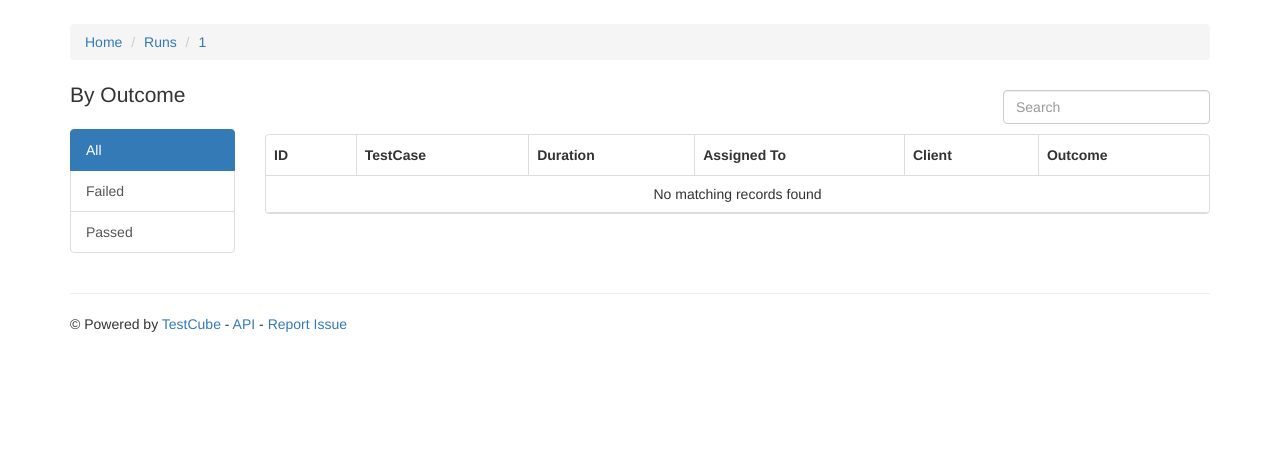
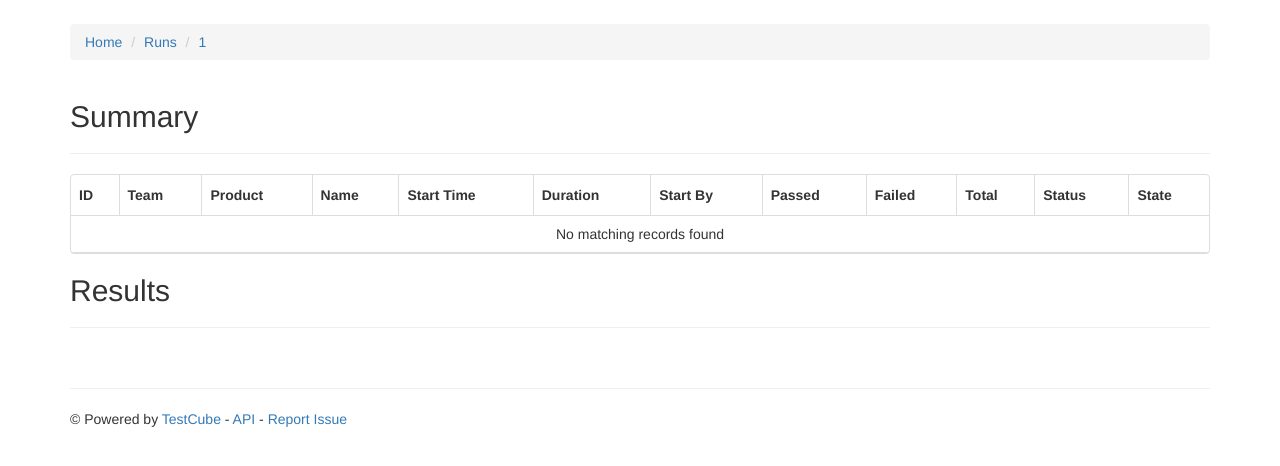
Before and after one commit to tobyqin/testcube, a Django app: page /runs/1 in a window 1280 px wide. Shown: the part 51-517 px from the top of the page. Run offline with Django 3.2, Linux system fonts and the light colour scheme; parts of the project's set-up code (start-up, migrations or seed data) failed here and were passed over; some libraries are stand-ins or nearby versions.

Commit message:
refine run detail page.

```diff
--- a/testcube/static/table-utils.js
+++ b/testcube/static/table-utils.js
@@ -24,6 +24,10 @@ function rateSorter(a, b) {
     return 0;
 }
 
+function timeFormatter(time) {
+    return moment(time).fromNow()
+}
+
 function runTableDataHandler(data) {
     my.data = data;
     let rows = data.results;
@@ -42,8 +46,12 @@ function runTablePostEvent(data) {
     $("[data-toggle='tooltip']").tooltip();
 }
 
-function resultTableDataHandler(data) {
+function runDetailSummaryDataHandler(data) {
     my.data = data;
+    return [data];
+}
+
+function runDetailPassedDataHandler(data) {
     let rows = data.results;
     for (let r of rows) {
         r.start_time = moment(r.start_time).fromNow();
@@ -51,13 +59,42 @@ function resultTableDataHandler(data) {
     return rows;
 }
 
-function resultTablePostEvent(data) {
+function runDetailFailedDataHandler(data) {
+    let rows = data.results;
+    for (let r of rows) {
+        r.start_time = moment(r.start_time).fromNow();
+    }
+    return rows;
+}
+
+function runDetailTablePostEvent(data) {
     if (data[0] === undefined) return;
-    let result = data[0];
+    let result = data[0].results[0];
     if (result.run_info) {
         let nav = `<a href="/runs/${result.run_info.id}">${result.run_info.id} - ${result.run_info.name}</a>`;
         $('#run-nav').empty().append(nav);
     }
+
+    $('#result-list').bootstrapTable({
+        data: my.data.results,
+        search: true,
+        pagination: true,
+        pageSize: 20,
+        pageList: [20, 30, 50, 100],
+        sortName: 'id',
+        sortOrder: 'desc',
+        sortable: true,
+        showFooter: false,
+        columns: [
+            {title: 'ID', field: 'id', formatter: resultIdFormatter, sortable: true},
+            {title: 'TestCase', field: 'testcase_info.name', sortable: true},
+            {title: 'Duration', field: 'duration', sortable: true},
+            {title: 'Assigned To', field: 'assigned_to', sortable: true},
+            {title: 'Client', field: 'test_client.name', sortable: true},
+            {title: 'Outcome', field: 'get_outcome_display', sortable: true}
+        ],
+        onPostBody: undefined
+    });
 }
 
 
--- a/testcube/templates/run_detail.html
+++ b/testcube/templates/run_detail.html
@@ -17,25 +17,19 @@
 
         <div id="main-content">
             <div class="row">
-                <div class="col-md-2">
-                    <p class="lead">By Outcome</p>
-                    <div class="list-group">
-                        <a href="#" class="list-group-item active">All</a>
-                        <a href="#" class="list-group-item">Failed</a>
-                        <a href="#" class="list-group-item">Passed</a>
-                    </div>
-                </div>
 
-                <div class="col-md-10">
-                    <div class="">
-                        <table id="table" class="table">
-                        </table>
-                    </div>
+                <div class="col-md-12">
+                    <h2>Summary</h2>
+                    <hr/>
+                    <table id="run-summary" class="table"></table>
+                    <h2>Results</h2>
+                    <hr/>
+                    <table id="result-list" class="table"></table>
                 </div>
             </div>
         </div>
+    </div>
 
-    </div>
 
 {% endblock %}
 
@@ -47,26 +41,28 @@
     <script>
 
         $(function () {
-            $('#table').bootstrapTable({
+            $('#run-summary').bootstrapTable({
                 url: '/api/runs/{{ run_id }}/info/',
-                responseHandler: resultTableDataHandler,
-                search: true,
-                pagination: true,
-                pageSize: 20,
-                pageList: [20, 30, 50, 100],
-                sortName: 'id',
-                sortOrder: 'desc',
+                responseHandler: runDetailSummaryDataHandler,
+                search: false,
+                pagination: false,
                 sortable: true,
                 showFooter: false,
                 columns: [
-                    {title: 'ID', field: 'id', formatter: resultIdFormatter, sortable: true},
-                    {title: 'TestCase', field: 'testcase_info.name', sortable: true},
-                    {title: 'Duration', field: 'duration', sortable: true},
-                    {title: 'Assigned To', field: 'assigned_to', sortable: true},
-                    {title: 'Client', field: 'test_client.name', sortable: true},
-                    {title: 'Outcome', field: 'get_outcome_display', sortable: true}
+                    {title: 'ID', field: 'id'},
+                    {title: 'Team', field: 'team.name'},
+                    {title: 'Product', field: 'product.name'},
+                    {title: 'Name', field: 'name'},
+                    {title: 'Start Time', field: 'start_time', formatter: timeFormatter},
+                    {title: 'Duration', field: 'duration'},
+                    {title: 'Start By', field: 'start_by'},
+                    {title: 'Passed', field: 'result_passed'},
+                    {title: 'Failed', field: 'result_failed'},
+                    {title: 'Total', field: 'result_total'},
+                    {title: 'Status', field: 'get_status_display'},
+                    {title: 'State', field: 'get_state_display'}
                 ],
-                onPostBody: resultTablePostEvent
+                onPostBody: runDetailTablePostEvent
             });
         });
     </script>
```
